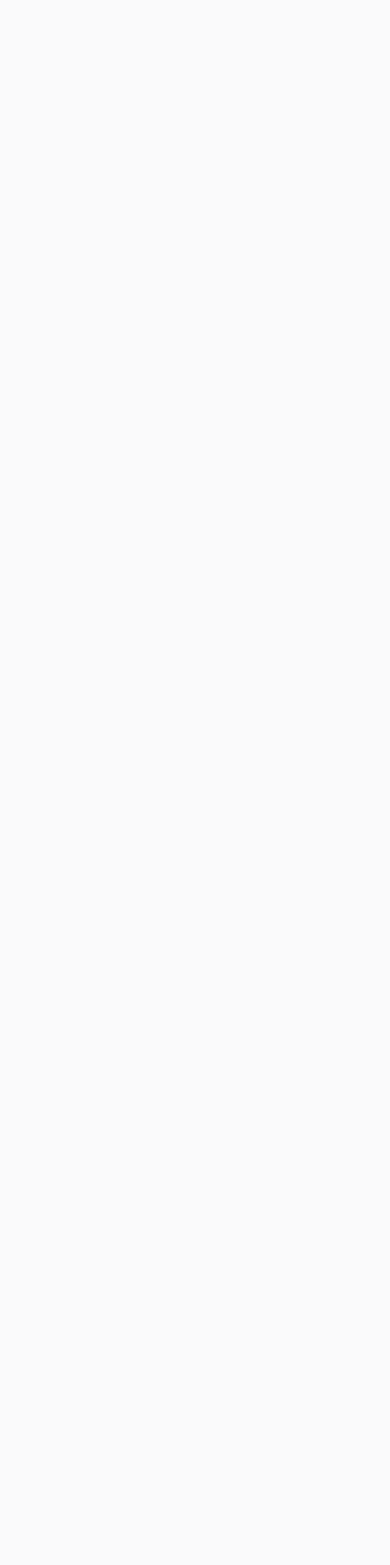
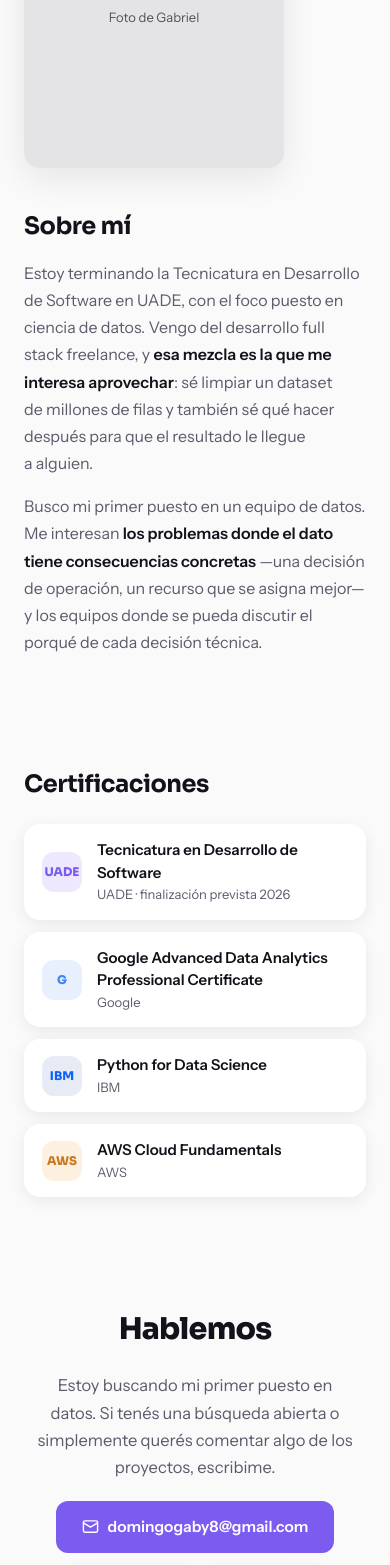
Before and after one commit to gabydomingo/porfolio, a React (Vite) app: page / in a window 390 px wide. Shown: the part 7932-9497 px from the top of the page. Before the commit the page ends 7780 px from the top, so only its background shows below. Built offline with nearby package versions, Linux system fonts and the light colour scheme.

Commit message:
Sobre mí, certificaciones y contacto

```diff
--- a/src/App.jsx
+++ b/src/App.jsx
@@ -1,8 +1,11 @@
+import Certificaciones from './components/Certificaciones';
+import Contacto from './components/Contacto';
 import DesarrolloWeb from './components/DesarrolloWeb';
 import Hero from './components/Hero';
 import Nav from './components/Nav';
 import ProyectosDestacados from './components/ProyectosDestacados';
 import ProyectosFormacion from './components/ProyectosFormacion';
+import SobreMi from './components/SobreMi';
 import StackTecnico from './components/StackTecnico';
 import useReveal from './hooks/useReveal';
 import useTheme from './hooks/useTheme';
@@ -20,7 +23,13 @@ export default function App() {
         <DesarrolloWeb />
         <ProyectosFormacion />
         <StackTecnico />
+        <SobreMi />
+        <Certificaciones />
+        <Contacto />
       </main>
+      <footer className="px-6 py-7 text-center text-[13px] text-sec">
+        © 2026 Gabriel Domingo
+      </footer>
     </div>
   );
 }
--- /dev/null
+++ b/src/components/Certificaciones.jsx
@@ -0,0 +1,31 @@
+import { certificaciones } from '../data/certificaciones';
+
+export default function Certificaciones() {
+  return (
+    <section className="mx-auto flex w-full max-w-[720px] flex-col gap-[22px]">
+      <h2 className="reveal font-display m-0 text-[clamp(24px,3.2vw,30px)] font-bold tracking-[-0.02em]">
+        Certificaciones
+      </h2>
+
+      <div className="flex flex-col gap-3">
+        {certificaciones.map((c) => (
+          <div
+            key={c.id}
+            className="reveal flex items-center gap-[15px] rounded-2xl bg-surf px-[18px] py-[15px] shadow-soft"
+          >
+            <span
+              className="font-display flex h-10 w-10 flex-none items-center justify-center rounded-xl text-[12px] font-extrabold"
+              style={{ background: c.bg, color: c.fg }}
+            >
+              {c.sigla}
+            </span>
+            <div className="flex flex-col gap-px">
+              <span className="text-[15px] font-semibold">{c.nombre}</span>
+              <span className="text-[13px] text-sec">{c.organizacion}</span>
+            </div>
+          </div>
+        ))}
+      </div>
+    </section>
+  );
+}
--- /dev/null
+++ b/src/components/Contacto.jsx
@@ -0,0 +1,72 @@
+const EMAIL = 'domingogaby8@gmail.com';
+
+const enlaceSecundario =
+  'inline-flex items-center gap-2 rounded-xl bg-surf px-[22px] py-[14px] text-[15px] font-semibold shadow-soft transition-transform duration-200 hover:-translate-y-0.5';
+
+export default function Contacto() {
+  return (
+    <section
+      id="contacto"
+      className="mx-auto flex w-full max-w-[640px] scroll-mt-[90px] flex-col items-center gap-5 text-center"
+    >
+      <h2 className="reveal font-display m-0 text-[clamp(30px,4.5vw,42px)] font-extrabold tracking-[-0.025em]">
+        Hablemos
+      </h2>
+
+      <p className="reveal m-0 max-w-[480px] text-[16.5px] leading-[1.65] text-sec [text-wrap:pretty]">
+        Estoy buscando mi primer puesto en datos. Si tenés una búsqueda abierta
+        o simplemente querés comentar algo de los proyectos, escribime.
+      </p>
+
+      <div className="reveal flex flex-wrap justify-center gap-3">
+        <a
+          href={`mailto:${EMAIL}`}
+          className="inline-flex items-center gap-[9px] rounded-xl bg-vio px-[26px] py-[14px] text-[15.5px] font-semibold text-white transition-[transform,box-shadow] duration-200 hover:-translate-y-0.5 hover:text-white hover:shadow-[0_8px_24px_rgb(124_92_240/0.4)]"
+        >
+          <svg
+            width="17"
+            height="17"
+            viewBox="0 0 24 24"
+            fill="none"
+            stroke="currentColor"
+            strokeWidth="2"
+            strokeLinecap="round"
+            strokeLinejoin="round"
+          >
+            <rect x="2" y="4" width="20" height="16" rx="2" />
+            <path d="M22 7l-10 6L2 7" />
+          </svg>
+          {EMAIL}
+        </a>
+
+        <a
+          href="https://linkedin.com/in/gabydomingo"
+          target="_blank"
+          rel="noopener"
+          className={enlaceSecundario}
+        >
+          <svg width="16" height="16" viewBox="0 0 24 24" fill="currentColor">
+            <path d="M20.45 20.45h-3.55v-5.57c0-1.33-.03-3.04-1.85-3.04-1.86 0-2.14 1.45-2.14 2.94v5.67H9.35V9h3.41v1.56h.05a3.74 3.74 0 0 1 3.37-1.85c3.6 0 4.27 2.37 4.27 5.46v6.28zM5.34 7.43a2.06 2.06 0 1 1 0-4.12 2.06 2.06 0 0 1 0 4.12zM7.12 20.45H3.56V9h3.56v11.45z" />
+          </svg>
+          LinkedIn
+        </a>
+
+        <a
+          href="https://github.com/gabydomingo"
+          target="_blank"
+          rel="noopener"
+          className={enlaceSecundario}
+        >
+          <svg width="16" height="16" viewBox="0 0 24 24" fill="currentColor">
+            <path d="M12 .5A11.5 11.5 0 0 0 .5 12a11.5 11.5 0 0 0 7.86 10.92c.58.1.79-.25.79-.56v-2.17c-3.2.7-3.87-1.36-3.87-1.36-.53-1.33-1.28-1.69-1.28-1.69-1.05-.71.08-.7.08-.7 1.15.08 1.76 1.19 1.76 1.19 1.03 1.77 2.71 1.26 3.37.96.1-.75.4-1.26.73-1.55-2.55-.29-5.23-1.28-5.23-5.68 0-1.26.45-2.28 1.18-3.09-.12-.29-.51-1.46.11-3.05 0 0 .97-.31 3.17 1.18a11 11 0 0 1 5.77 0c2.2-1.49 3.16-1.18 3.16-1.18.63 1.59.24 2.76.12 3.05.74.81 1.18 1.83 1.18 3.09 0 4.41-2.69 5.38-5.25 5.67.41.35.78 1.05.78 2.12v3.14c0 .31.2.67.8.56A11.5 11.5 0 0 0 23.5 12 11.5 11.5 0 0 0 12 .5z" />
+          </svg>
+          GitHub
+        </a>
+      </div>
+
+      <span className="reveal text-[13.5px] text-sec">
+        Buenos Aires, Argentina
+      </span>
+    </section>
+  );
+}
--- /dev/null
+++ b/src/components/SobreMi.jsx
@@ -0,0 +1,39 @@
+export default function SobreMi() {
+  return (
+    <section
+      id="sobre-mi"
+      className="mx-auto w-full max-w-[920px] scroll-mt-[90px]"
+    >
+      <div className="reveal flex flex-wrap items-center gap-10">
+        {/* 260x300 exactos: cuando llegue la foto no se corre el layout */}
+        <div className="flex h-[300px] w-[260px] flex-none items-center justify-center rounded-2xl bg-[#e4e4e7] px-6 text-center text-[13px] text-[#52525b] shadow-card dark:bg-[#2a2733] dark:text-[#9b95ad]">
+          Foto de Gabriel
+        </div>
+
+        <div className="flex flex-[1_1_380px] flex-col gap-4">
+          <h2 className="font-display m-0 text-[clamp(24px,3.2vw,30px)] font-bold tracking-[-0.02em]">
+            Sobre mí
+          </h2>
+          <p className="m-0 text-[16px] leading-[1.7] text-sec [text-wrap:pretty]">
+            Estoy terminando la Tecnicatura en Desarrollo de Software en UADE,
+            con el foco puesto en ciencia de datos. Vengo del desarrollo full
+            stack freelance, y{' '}
+            <strong className="text-txt">
+              esa mezcla es la que me interesa aprovechar
+            </strong>
+            : sé limpiar un dataset de millones de filas y también sé qué hacer
+            después para que el resultado le llegue a alguien.
+          </p>
+          <p className="m-0 text-[16px] leading-[1.7] text-sec [text-wrap:pretty]">
+            Busco mi primer puesto en un equipo de datos. Me interesan{' '}
+            <strong className="text-txt">
+              los problemas donde el dato tiene consecuencias concretas
+            </strong>{' '}
+            —una decisión de operación, un recurso que se asigna mejor— y los
+            equipos donde se pueda discutir el porqué de cada decisión técnica.
+          </p>
+        </div>
+      </div>
+    </section>
+  );
+}
--- /dev/null
+++ b/src/data/certificaciones.js
@@ -0,0 +1,35 @@
+// bg y fg son los colores de cada institución, no dependen del tema.
+export const certificaciones = [
+  {
+    id: 'uade',
+    sigla: 'UADE',
+    bg: '#EDE8FE',
+    fg: '#7C5CF0',
+    nombre: 'Tecnicatura en Desarrollo de Software',
+    organizacion: 'UADE · finalización prevista 2026',
+  },
+  {
+    id: 'google',
+    sigla: 'G',
+    bg: '#E8F0FE',
+    fg: '#4285F4',
+    nombre: 'Google Advanced Data Analytics Professional Certificate',
+    organizacion: 'Google',
+  },
+  {
+    id: 'ibm',
+    sigla: 'IBM',
+    bg: '#E6EBF5',
+    fg: '#0F62FE',
+    nombre: 'Python for Data Science',
+    organizacion: 'IBM',
+  },
+  {
+    id: 'aws',
+    sigla: 'AWS',
+    bg: '#FDF0E0',
+    fg: '#C77A1F',
+    nombre: 'AWS Cloud Fundamentals',
+    organizacion: 'AWS',
+  },
+];
```
